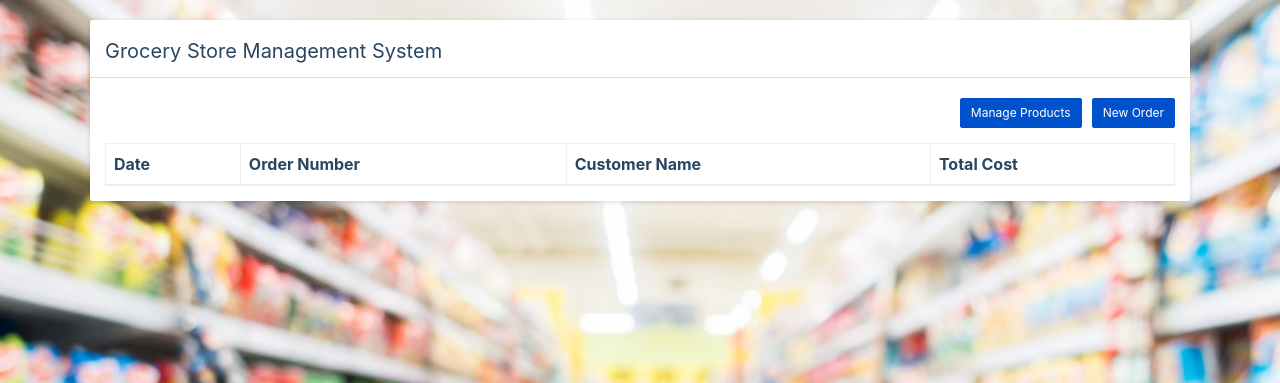
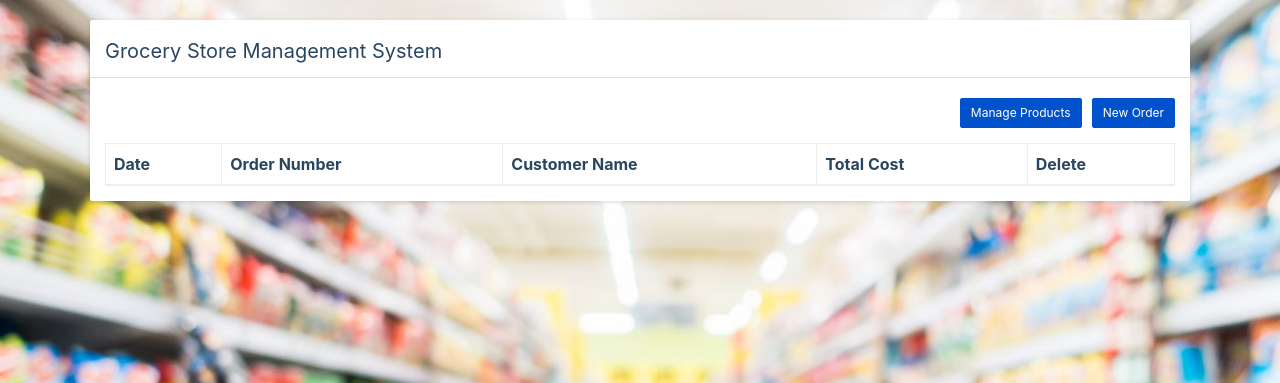
Before and after one commit to 1Popla/grocery-management, a Flask app: page / in a window 1280 px wide. Shown: the part 50-433 px from the top of the page. Run offline with Flask 3, Linux system fonts and the light colour scheme; data that the repository does not hold is empty; some libraries are stand-ins or nearby versions.

Commit message:
Add delete header to column

```diff
--- a/backend/templates/index.html
+++ b/backend/templates/index.html
@@ -62,6 +62,7 @@
                                         <th>Order Number</th>
                                         <th>Customer Name</th>
                                         <th>Total Cost</th>
+                                        <th>Delete</th>
                                     </thead>
                                     <tbody>
 
```
